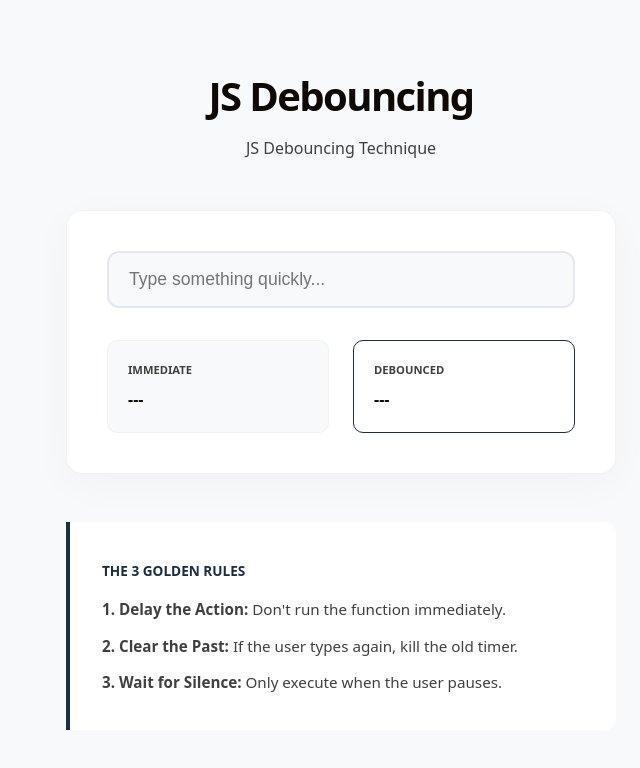
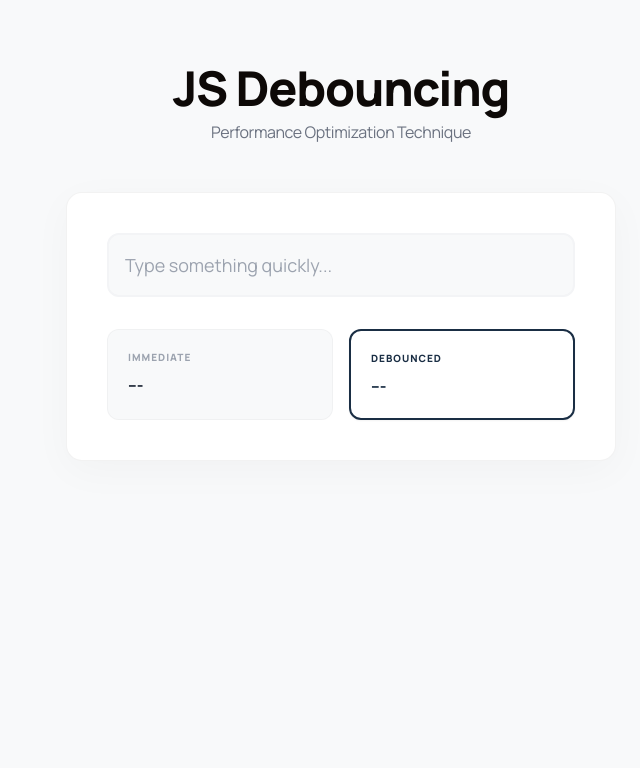
Before and after one commit to moideen-mashad/JavaScript-Debouncing-Basics, a plain HTML site: page index.html in a window 1280 px wide. Shown: the whole page, without its empty margins (299-939 px from the left). Drawn offline with nearby package versions, Linux system fonts and the light colour scheme.

Commit message:
first commit

```diff
--- a/index.html
+++ b/index.html
@@ -4,164 +4,51 @@
 <head>
     <meta charset="UTF-8">
     <meta name="viewport" content="width=device-width, initial-scale=1.0">
-    <title>JS Debouncing</title>
+    <title>JS Debouncing | Performance Basics</title>
+    <!-- Tailwind CSS -->
+    <script src="https://cdn.tailwindcss.com"></script>
+    <!-- Google Fonts -->
+    <link href="https://fonts.googleapis.com/css2?family=Manrope:wght@400;600;800&display=swap" rel="stylesheet">
     <style>
-        :root {
-            --bg-color: #F8F9FA;
-            --text-main: #0D0907;
-            --text-secondary: #404040;
-            --accent: #1A2E44;
-            --card-bg: #FFFFFF;
-            --input-border: #E2E8F0;
-        }
-
         body {
-            font-family: 'Manrope', system-ui, -apple-system, sans-serif;
-            background-color: var(--bg-color);
-            color: var(--text-main);
-            display: flex;
-            flex-direction: column;
-            align-items: center;
-            padding: 4rem 2rem;
-            margin: 0;
-            line-height: 1.6;
-        }
-
-        .container {
-            max-width: 550px;
-            width: 100%;
-        }
-
-        header {
-            text-align: center;
-            margin-bottom: 3rem;
-        }
-
-        h1 {
-            font-size: 2.5rem;
-            font-weight: 800;
-            margin: 0;
-            letter-spacing: -0.04em;
-        }
-
-        .subtitle {
-            color: var(--text-secondary);
-            margin-top: 0.5rem;
-        }
-
-        .demo-box {
-            background: var(--card-bg);
-            padding: 2.5rem;
-            border-radius: 16px;
-            box-shadow: 0 10px 40px rgba(0, 0, 0, 0.03);
-            border: 1px solid rgba(0, 0, 0, 0.05);
-            margin-bottom: 3rem;
-        }
-
-        input {
-            width: 100%;
-            padding: 1rem 1.25rem;
-            font-size: 1.1rem;
-            border: 2px solid var(--input-border);
-            border-radius: 12px;
-            background: var(--bg-color);
-            transition: all 0.2s ease;
-            outline: none;
-            box-sizing: border-box;
-        }
-
-        input:focus {
-            border-color: var(--accent);
-            background: #fff;
-        }
-
-        .result-grid {
-            display: grid;
-            grid-template-columns: 1fr 1fr;
-            gap: 1.5rem;
-            margin-top: 2rem;
-        }
-
-        .result-card {
-            padding: 1.25rem;
-            background: var(--bg-color);
-            border-radius: 10px;
-            border: 1px solid rgba(0, 0, 0, 0.03);
-        }
-
-        .result-card.highlight {
-            border-color: var(--accent);
-            background: #fff;
-        }
-
-        .result-label {
-            font-size: 0.7rem;
-            font-weight: 700;
-            color: var(--text-secondary);
-            text-transform: uppercase;
-            margin-bottom: 0.5rem;
-        }
-
-        .result-value {
-            font-weight: 800;
-            word-break: break-all;
-            min-height: 1.5rem;
-        }
-
-        .rules-box {
-            background: #fff;
-            border-left: 4px solid var(--accent);
-            padding: 1.5rem 2rem;
-            border-radius: 0 12px 12px 0;
-            margin-bottom: 3rem;
-        }
-
-        .rules-title {
-            font-size: 0.85rem;
-            font-weight: 900;
-            color: var(--accent);
-            text-transform: uppercase;
-            margin-bottom: 1rem;
-        }
-
-        .rule-item {
-            margin-bottom: 0.75rem;
-            font-size: 0.95rem;
-            color: var(--text-secondary);
+            font-family: 'Manrope', sans-serif;
         }
     </style>
 </head>
 
-<body>
-    <div class="container">
-        <header>
-            <h1>JS Debouncing</h1>
-            <p class="subtitle">JS Debouncing Technique</p>
+<body class="bg-[#F8F9FA] text-[#0D0907] min-h-screen flex flex-col items-center py-16 px-6">
+    <div class="max-w-[550px] w-full">
+        <!-- Header -->
+        <header class="text-center mb-12">
+            <h1 class="text-4xl sm:text-5xl font-extrabold tracking-tight mb-2">JS Debouncing</h1>
+            <p class="text-gray-500 font-medium tracking-tight">Performance Optimization Technique</p>
         </header>
 
-        <main class="demo-box">
-            <input type="text" id="search" placeholder="Type something quickly...">
+        <!-- Main Demo Area -->
+        <main
+            class="bg-white p-8 sm:p-10 rounded-2xl shadow-[0_10px_40px_rgba(0,0,0,0.03)] border border-black/5 mb-12">
+            <input type="text" id="search" placeholder="Type something quickly..."
+                class="w-full p-4 text-lg border-2 border-gray-100 rounded-xl bg-[#F8F9FA] transition-all outline-none focus:border-[#1A2E44] focus:bg-white placeholder:text-gray-400">
 
-            <div class="result-grid">
-                <div class="result-card">
-                    <div class="result-label">Immediate</div>
-                    <div id="normal-text" class="result-value">---</div>
+            <!-- Results Grid -->
+            <div class="grid grid-cols-2 gap-4 mt-8">
+                <div class="p-5 bg-[#F8F9FA] rounded-xl border border-black/[0.03]">
+                    <span
+                        class="block text-[10px] font-bold text-gray-400 uppercase tracking-widest mb-2">Immediate</span>
+                    <div id="normal-text" class="font-extrabold break-all min-h-[1.5rem] text-gray-800">---</div>
                 </div>
-                <div class="result-card highlight">
-                    <div class="result-label">Debounced</div>
-                    <div id="debounced-text" class="result-value">---</div>
+                <div class="p-5 bg-white rounded-xl border-2 border-[#1A2E44] shadow-sm">
+                    <span
+                        class="block text-[10px] font-bold text-[#1A2E44] uppercase tracking-widest mb-2">Debounced</span>
+                    <div id="debounced-text" class="font-extrabold break-all min-h-[1.5rem] text-[#1A2E44]">---</div>
                 </div>
             </div>
         </main>
 
-        <section class="rules-box">
-            <h3 class="rules-title">The 3 Golden Rules</h3>
-            <div class="rule-item"><strong>1. Delay the Action:</strong> Don't run the function immediately.</div>
-            <div class="rule-item"><strong>2. Clear the Past:</strong> If the user types again, kill the old timer.</div>
-            <div class="rule-item"><strong>3. Wait for Silence:</strong> Only execute when the user pauses.</div>
-        </section>
+
     </div>
 
+    <!-- Logic -->
     <script src="script.js"></script>
 </body>
 
--- a/script.js
+++ b/script.js
@@ -1,4 +1,6 @@
-// Debouncing implementation
+/**
+ * Debounce Implementation
+ */
 const debounce = (callback, delay) => {
     let timer;
 
@@ -18,6 +20,8 @@ const normalText = document.getElementById('normal-text');
 const debouncedText = document.getElementById('debounced-text');
 
 
+// APPLYING THE LOGIC
+
 // A. Immediate Update (Every keystroke)
 inputField.addEventListener('input', (event) => {
     normalText.textContent = event.target.value || "---";
```
